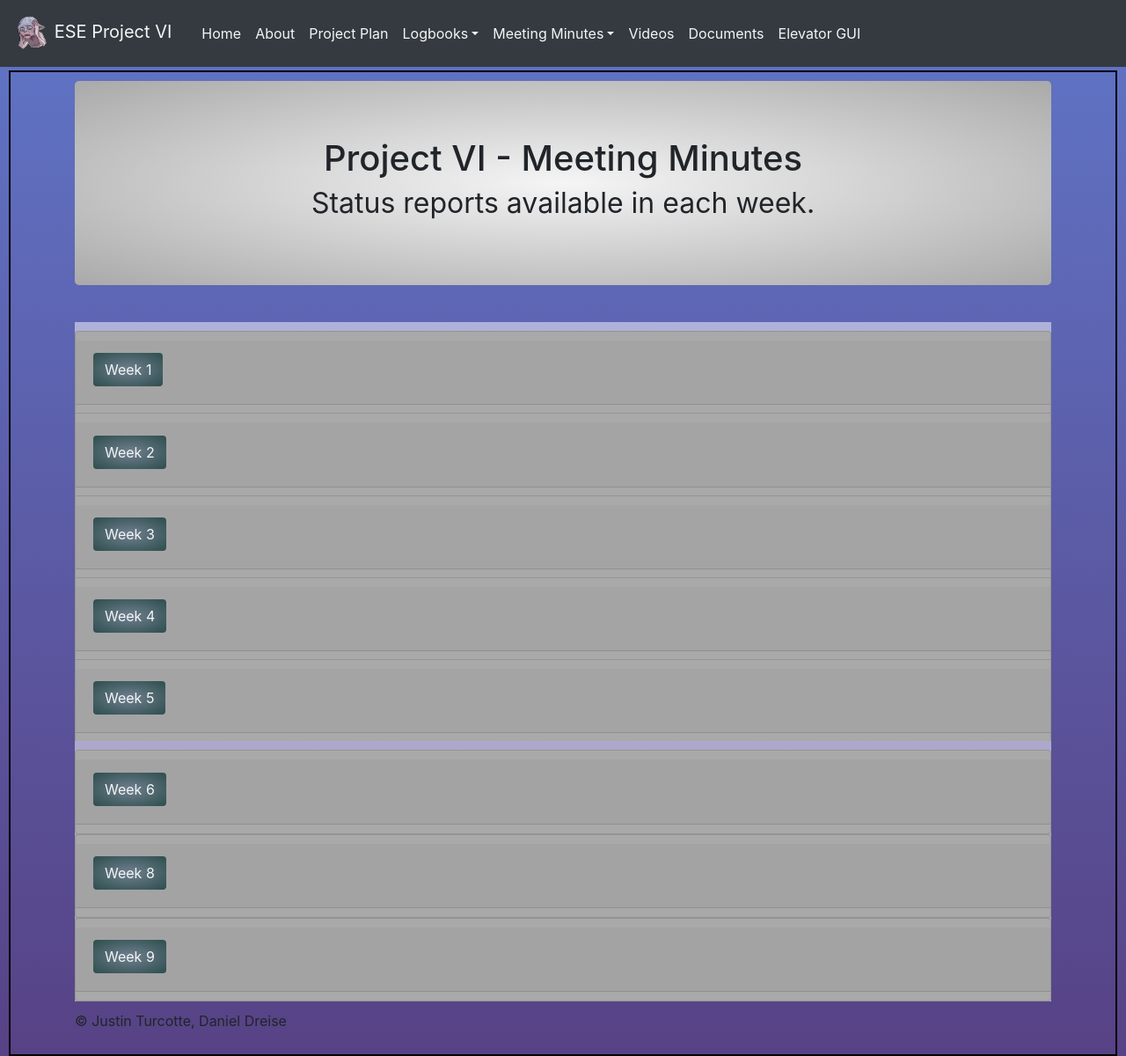
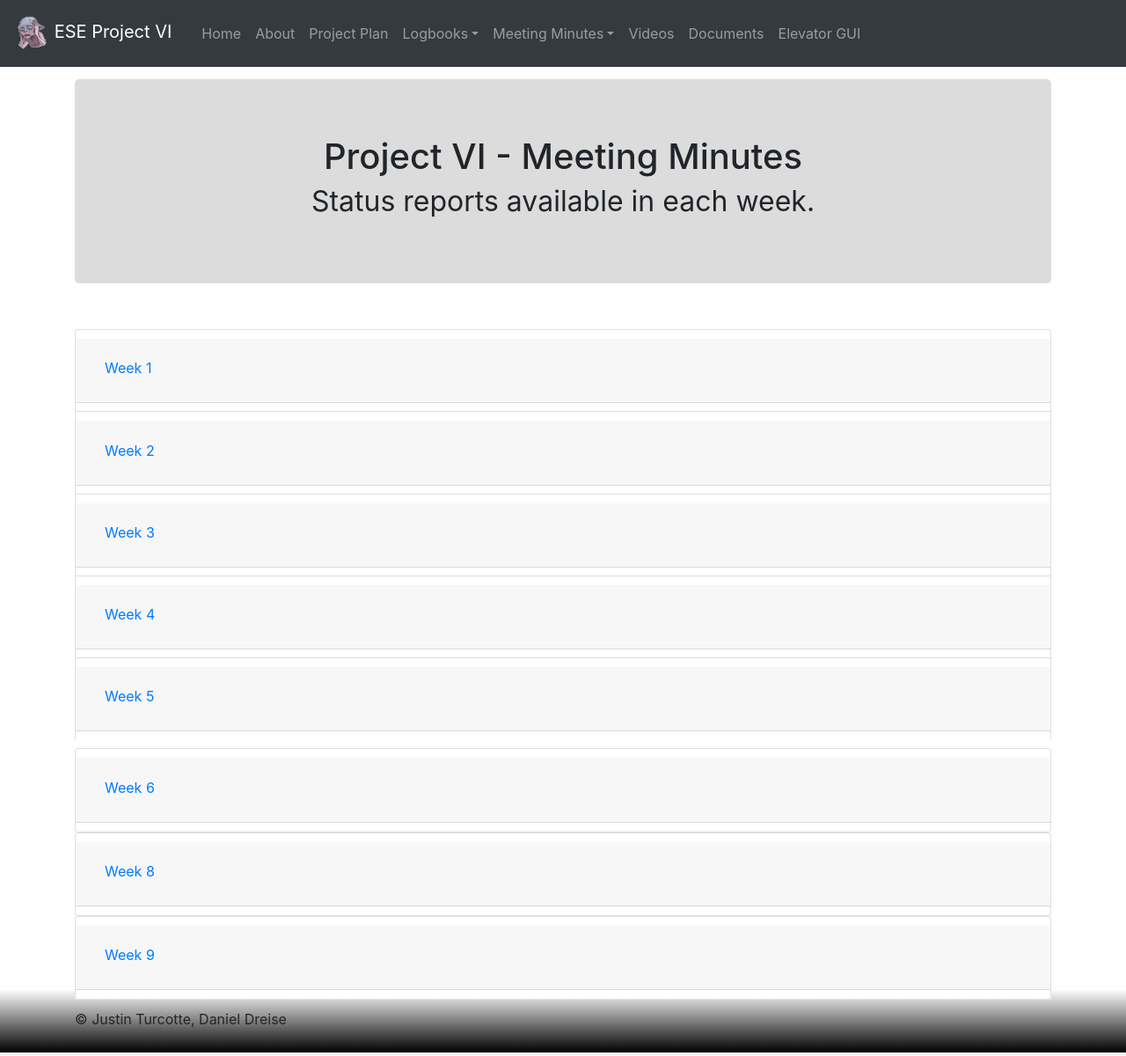
Before and after one commit to ddreise/Remote_Elevator_Control_System, a PHP site: page /meeting-minutes.html in a window 1280 px wide. Shown: the whole page at 88% size. Run offline with PHP 8.4, Linux system fonts and the light colour scheme.

Commit message:
modifications to colour scheme

```diff
--- a/css/dans_project_style.css
+++ b/css/dans_project_style.css
@@ -49,45 +49,47 @@ tr:nth-child(even) {
 /* Center body on page with border */
 body {
     /*width: 950px; /* seems to break the responsive design */
-    border: 2px solid black;
+    /*border: 2px solid black; */
     /*padding: 10px 30px; */
     overflow: scroll;
     margin: 80px 10px 0px 10px;
     /*padding-top: 60px; /* trying by adjusting margin instead */
 
     background: linear-gradient(rgb(96,117,199), rgb(87, 66, 133));
+    background: linear-gradient(white 94%, black);
     background-repeat: no-repeat;
 
 }
 
 .jumbotron
 {
-    background: radial-gradient(whitesmoke, darkgray)!important;
+    /*background: radial-gradient(whitesmoke, darkgray)!important;*/
+    background-color: gainsboro;
 }
 
 button
 {
-    background: radial-gradient(slategray, darkslategray)
+    /*background: radial-gradient(slategray, darkslategray)*/
 }
 
 a, button.btn.btn-link
 {
-    color: whitesmoke!important;
+    /*color: whitesmoke;*/
 }
 
 a:hover
 {
-    color: gray;
+    /*color: gray;*/
 }
 
 div.dropdown-menu.show
 {
-    background-color: #404037;
+    /*background-color: #404037;*/
 }
 
 div.card
 {
-    background-color: darkgray!important;
+    /*background-color: darkgray;*/
 }
 
 section
```
